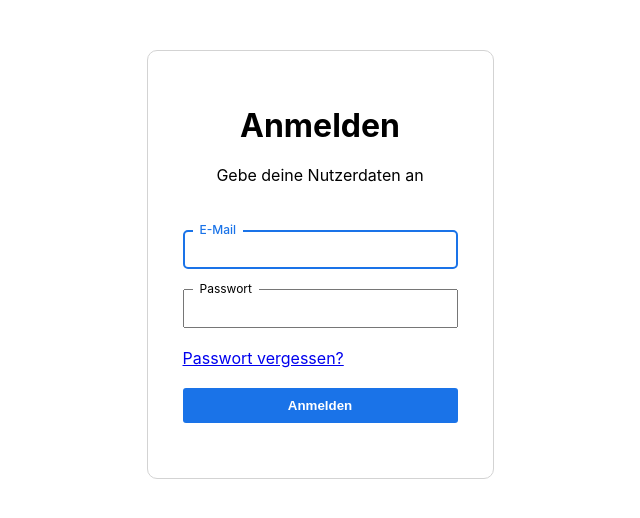
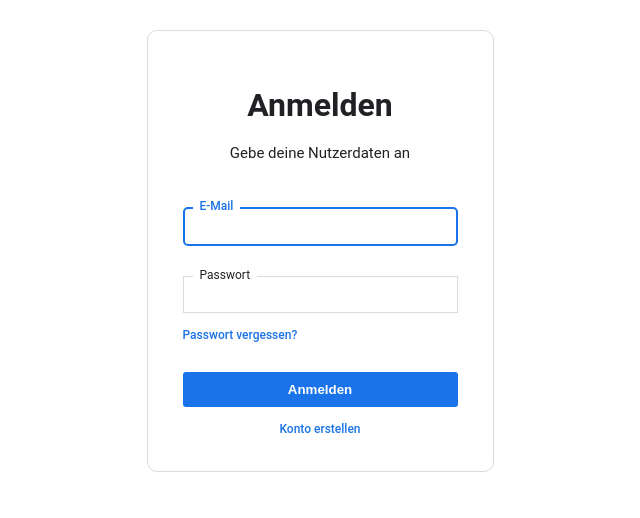
Before and after one commit to davidcarbn/nutrition-nodejs, a React (Create React App) app in the folder client/: page / in a window 1280 px wide. Shown: the top 518 px of the page, without its empty margins (320-960 px from the left). Built offline with nearby package versions, Linux system fonts and the light colour scheme.

Commit message:
Login Page created

```diff
--- a/client/src/App.css
+++ b/client/src/App.css
@@ -1,4 +1,6 @@
-
+.text-center {
+  text-align: center;
+}
 .container {
   width:80%
 }
--- a/client/src/Components/LoginPage/LoginPage.css
+++ b/client/src/Components/LoginPage/LoginPage.css
@@ -1,13 +1,15 @@
 .login-page {
     width:100%;
     height:100vh;
+    font-family: Roboto, Oxygen, Ubuntu, Cantarell, 'Open Sans', 'Helvetica Neue', sans-serif;
+    color: #202124;
 }
 .login-window {
-    margin:50px auto 0 auto;
+    margin:30px auto;
     min-width: 220px;
     max-width:275px;
     padding:35px;
-    border: 1px solid lightgrey;
+    border: 1px solid #dadce0;
     border-radius:10px;
 }
 .login-heading {
@@ -16,10 +18,14 @@
 }
 .login-heading h1 {
     margin:20px;
+    color: #202124;
+}
+.login-heading p {
+    font-size: 15px;
 }
 .input-field {
     position: relative;
-    margin: 20px 0;
+    margin: 30px 0 0 0;
     width:100%;
 }
 .input-field label {
@@ -31,6 +37,8 @@
     font-size: 12px;
 }
 .input-field input {
+    outline:none;
+    border: 1px solid #dadce0;
     display: block;
     padding:10px;
     width:100%;
@@ -52,3 +60,11 @@
     color: rgb(26, 115, 232);
     font-weight: 500;
 }
+.login-links {
+    color: rgb(26, 115, 232);
+    font-weight: 550;
+    font-size:12px;
+    text-decoration: none;
+    margin-top:15px;
+    display:block;
+}
--- a/client/src/Components/LoginPage/LoginPage.js
+++ b/client/src/Components/LoginPage/LoginPage.js
@@ -19,11 +19,13 @@ export const LoginPage = () => {
                     <input type="password" />
                     <label for="password">Passwort</label>
                 </div>
-                <Link to="/forgotpassword">Passwort vergessen?</Link>
+                <Link className="login-links" to="/forgotpassword">Passwort vergessen?</Link>
 
                 <div className="input-field">
                     <input type="submit" value="Anmelden"/>
                 </div>
+
+                <Link className="login-links text-center" to="/register">Konto erstellen</Link>
             </form>
             </div>
 
```
